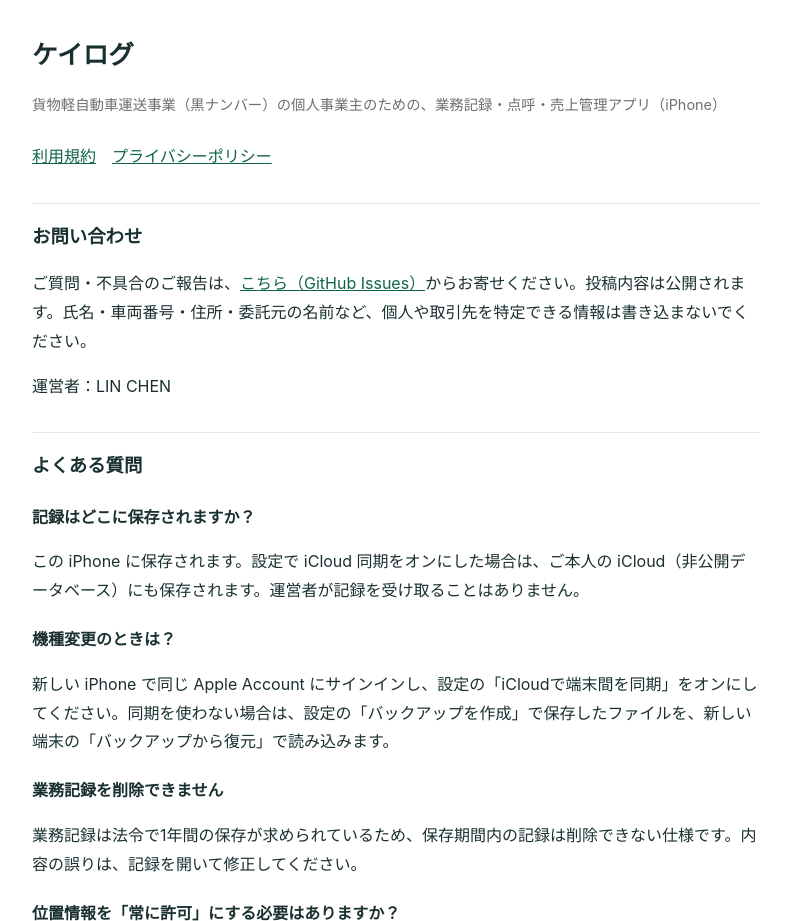
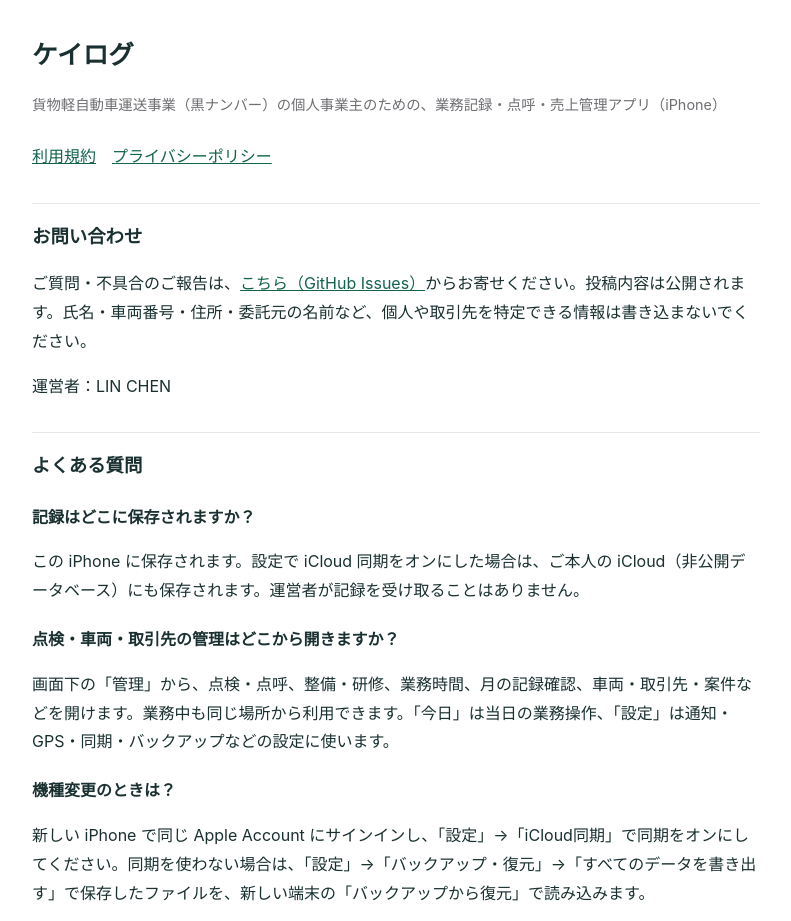
Before and after one commit to komoetsukuyomi921-cloud/keilog-support, a plain HTML site: page index.html in a window 1280 px wide. Shown: the top 921 px of the page, without its empty margins (244-1035 px from the left). Drawn offline with Linux system fonts and the light colour scheme.

Commit message:
Document fixed Management navigation and backup settings

```diff
--- a/index.html
+++ b/index.html
@@ -19,8 +19,10 @@
 <h2>よくある質問</h2>
 <h3>記録はどこに保存されますか？</h3>
 <p>この iPhone に保存されます。設定で iCloud 同期をオンにした場合は、ご本人の iCloud（非公開データベース）にも保存されます。運営者が記録を受け取ることはありません。</p>
+<h3>点検・車両・取引先の管理はどこから開きますか？</h3>
+<p>画面下の「管理」から、点検・点呼、整備・研修、業務時間、月の記録確認、車両・取引先・案件などを開けます。業務中も同じ場所から利用できます。「今日」は当日の業務操作、「設定」は通知・GPS・同期・バックアップなどの設定に使います。</p>
 <h3>機種変更のときは？</h3>
-<p>新しい iPhone で同じ Apple Account にサインインし、設定の「iCloudで端末間を同期」をオンにしてください。同期を使わない場合は、設定の「バックアップを作成」で保存したファイルを、新しい端末の「バックアップから復元」で読み込みます。</p>
+<p>新しい iPhone で同じ Apple Account にサインインし、「設定」→「iCloud同期」で同期をオンにしてください。同期を使わない場合は、「設定」→「バックアップ・復元」→「すべてのデータを書き出す」で保存したファイルを、新しい端末の「バックアップから復元」で読み込みます。</p>
 <h3>業務記録を削除できません</h3>
 <p>業務記録は法令で1年間の保存が求められているため、保存期間内の記録は削除できない仕様です。内容の誤りは、記録を開いて修正してください。</p>
 <h3>位置情報を「常に許可」にする必要はありますか？</h3>
```
